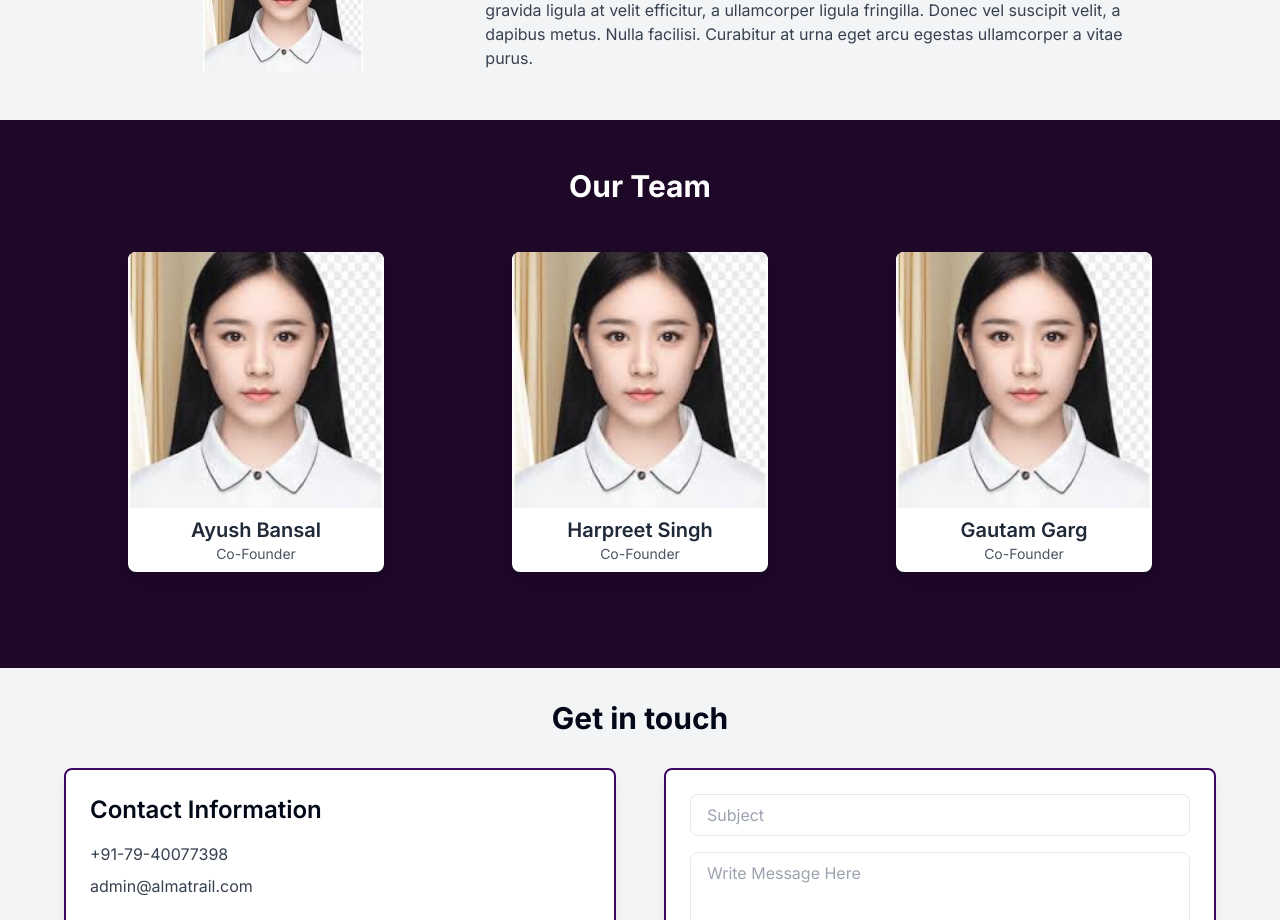
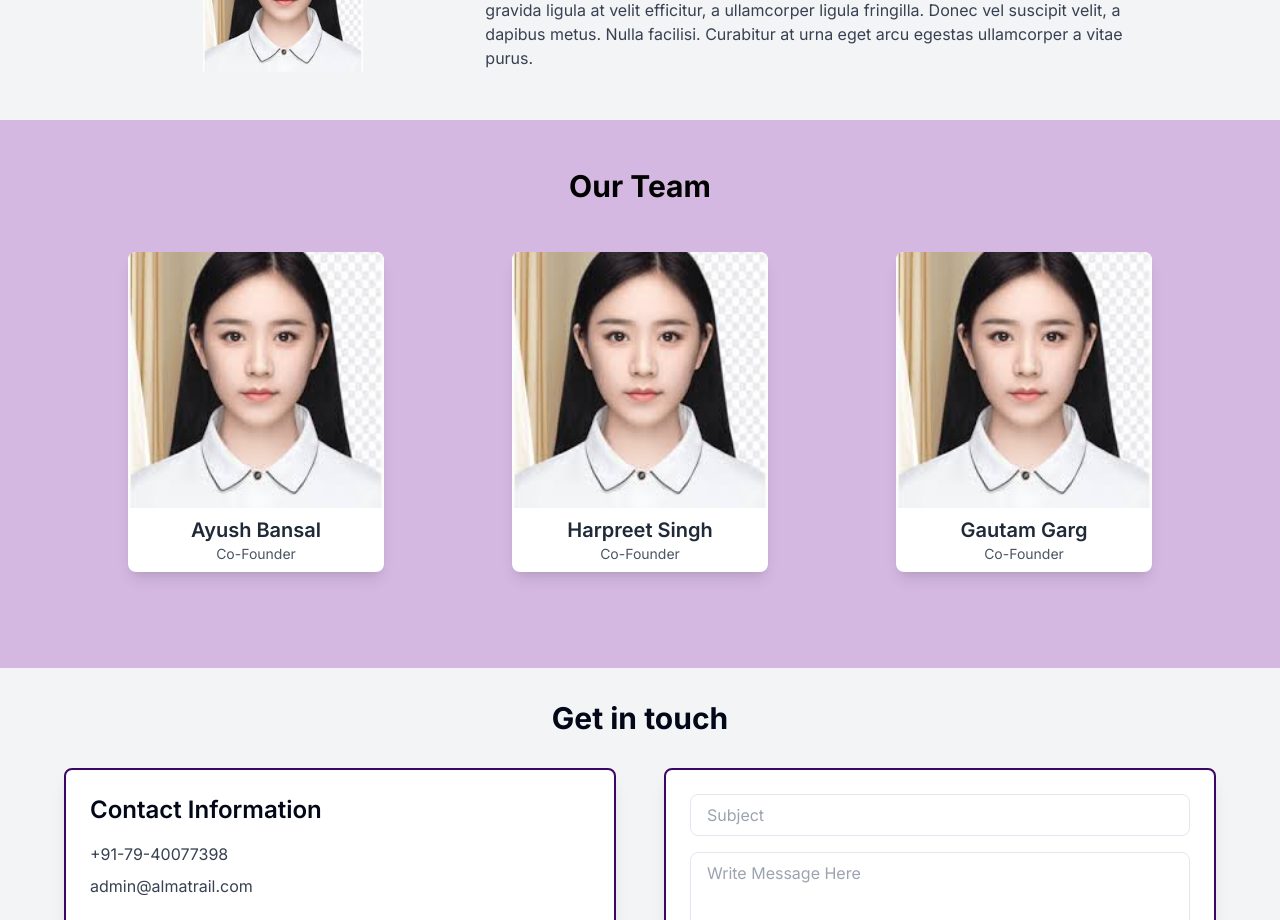
Before and after one commit to AlmaTrail/AlmaTrail-Frontend, a Next.js app: page /aboutUs in a window 1280 px wide. Shown: the part 1420-2340 px from the top of the page. Built offline with nearby package versions, Linux system fonts and the light colour scheme.

Commit message:
color addition

```diff
--- a/src/components/ourTeam.tsx
+++ b/src/components/ourTeam.tsx
@@ -27,9 +27,9 @@ const teamMembers: TeamMember[] = [
 
 const OurTeam: React.FC = () => {
   return (
-    <section className="py-12 bg-[#1d0828]">
+    <section className="py-12 bg-[#d4b8e2]">
       <div className="container mx-auto px-8 lg:px-16">
-        <h2 className="text-3xl text-white font-bold text-center mb-12">Our Team</h2>
+        <h2 className="text-3xl text-black font-bold text-center mb-12">Our Team</h2>
         <div className="flex flex-wrap justify-center gap-32 mb-12">
           {teamMembers.map((member, index) => (
             <TeamMemberCard key={index} name={member.name} position={member.position} imageUrl={member.imageUrl} />
--- a/src/components/teamMemberCard.tsx
+++ b/src/components/teamMemberCard.tsx
@@ -8,7 +8,7 @@ interface TeamMemberCardProps {
 
 const TeamMemberCard: React.FC<TeamMemberCardProps> = ({ name, position, imageUrl }) => {
   return (
-    <div className="bg-white shadow-lg rounded-lg overflow-hidden transform transition duration-300 hover:scale-105 w-64 h-80">
+    <div className="bg-white shadow-lg rounded-lg overflow-hidden transform transition duration-300 hover:scale-105 hover:border-2 border-[#3b0764] w-64 h-80">
       <div className="w-full h-4/5 bg-gray-200 flex items-center justify-center overflow-hidden">
         <img className="w-full h-full object-cover object-center" src={imageUrl} alt={name} />
       </div>
```
